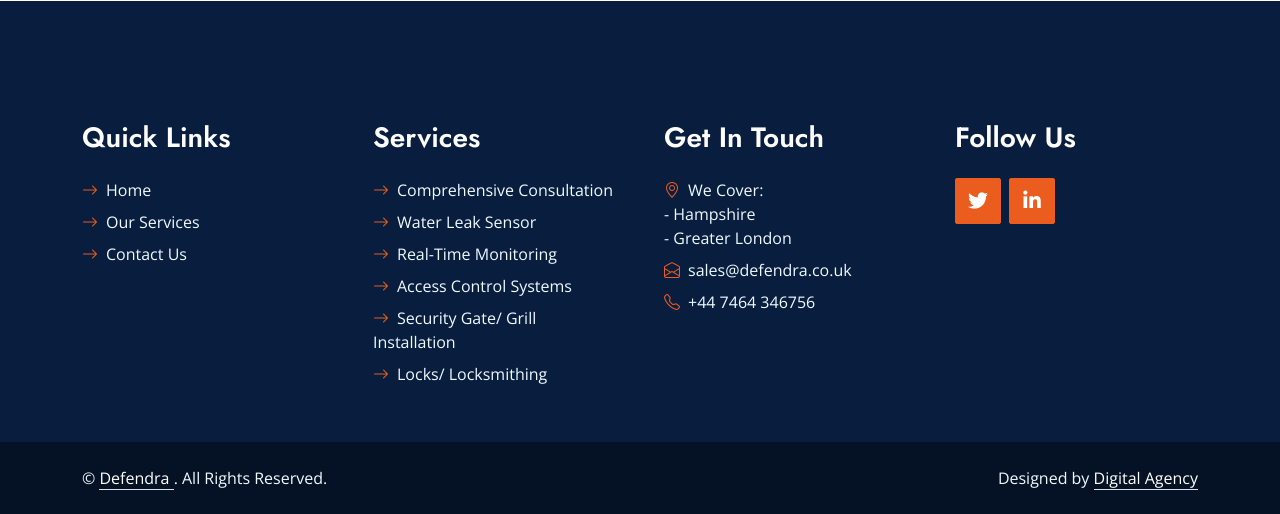
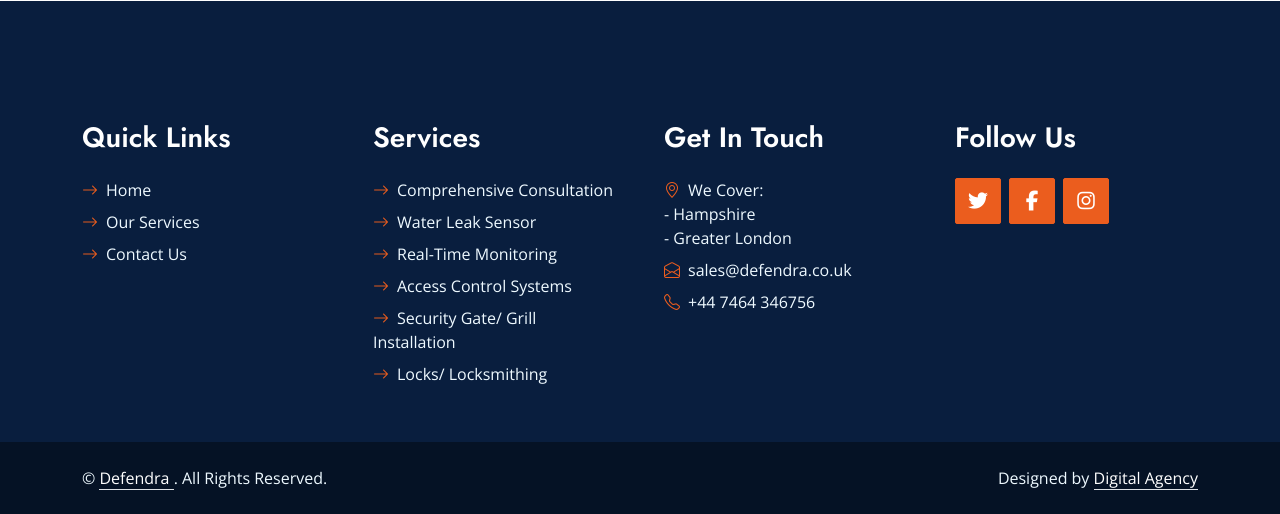
Before and after one commit to Defendra/defendra.github.io, a plain HTML site: page contact.html in a window 1280 px wide. Shown: the part 925-1439 px from the top of the page. Drawn offline with nearby package versions, Linux system fonts and the light colour scheme.

Commit message:
fixing social media links

```diff
--- a/contact.html
+++ b/contact.html
@@ -261,12 +261,12 @@
             </div>
             <div class="col-lg-3 col-md-6">
                 <h3 class="text-white mb-4">Follow Us</h3>
-                <div class="d-flex">
-                    <a class="btn btn-lg btn-primary btn-lg-square rounded me-2" href="https://twitter.com/defendraltd"><i class="fab fa-twitter fw-normal"></i></a>
-                  <!--  <a class="btn btn-lg btn-primary btn-lg-square rounded me-2" href="#"><i class="fab fa-facebook-f fw-normal"></i></a>-->
-                    <a class="btn btn-lg btn-primary btn-lg-square rounded me-2" href="https://www.linkedin.com/in/defendra-ltd-37704a307"><i class="fab fa-linkedin-in fw-normal"></i></a>
-                  <!--  <a class="btn btn-lg btn-primary btn-lg-square rounded" href="#"><i class="fab fa-instagram fw-normal"></i></a>-->
-                </div>
+                    <div class="d-flex">
+                        <a class="btn btn-lg btn-primary btn-lg-square rounded me-2" href="https://twitter.com/defendraltd"><i class="fab fa-twitter fw-normal"></i></a>
+                        <a class="btn btn-lg btn-primary btn-lg-square rounded me-2" href="https://www.facebook.com/people/Defendra-Security-Solutions/61560351910934/"><i class="fab fa-facebook-f fw-normal"></i></a>
+                        <!--<a class="btn btn-lg btn-primary btn-lg-square rounded me-2" href="https://www.linkedin.com/in/defendra-ltd-37704a307"><i class="fab fa-linkedin-in fw-normal"></i></a>-->
+                        <a class="btn btn-lg btn-primary btn-lg-square rounded" href="https://www.instagram.com/defendra_solutions"><i class="fab fa-instagram fw-normal"></i></a>
+                    </div>
             </div>
         </div>
     </div>
```
